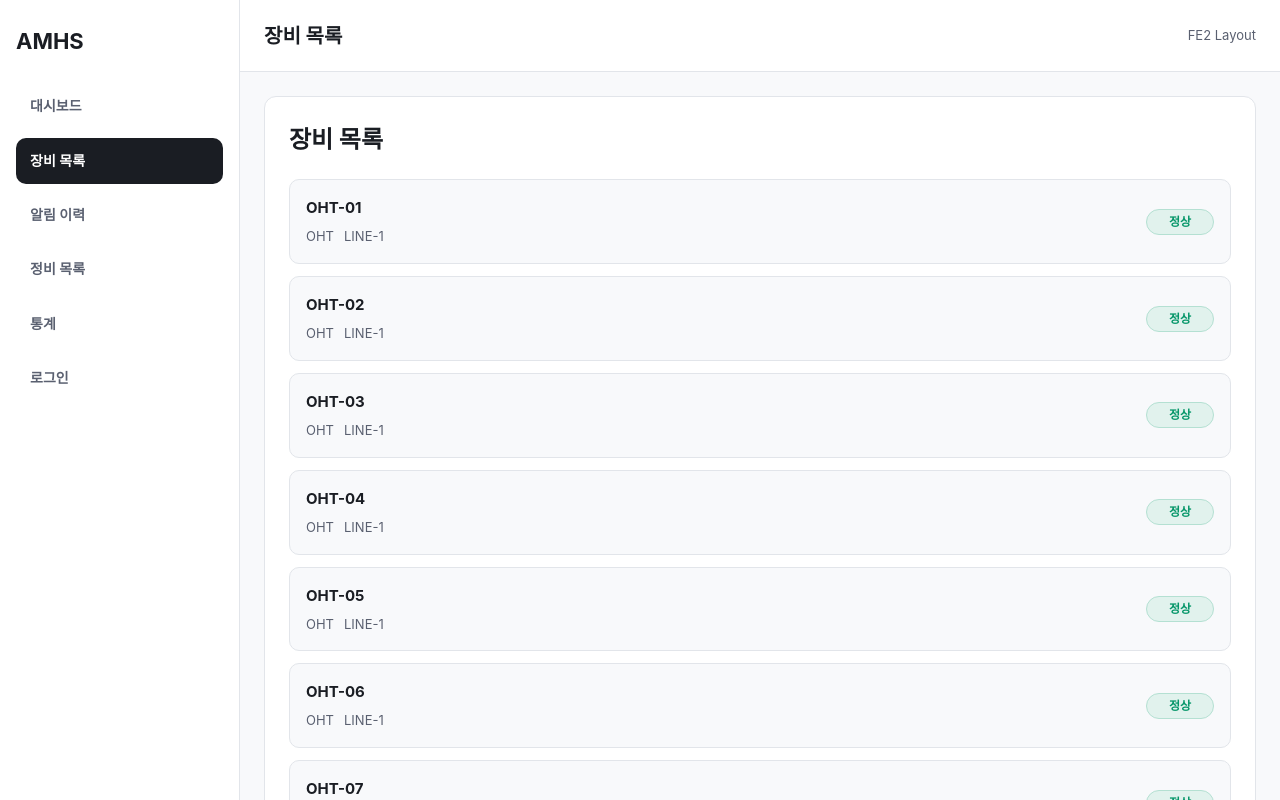
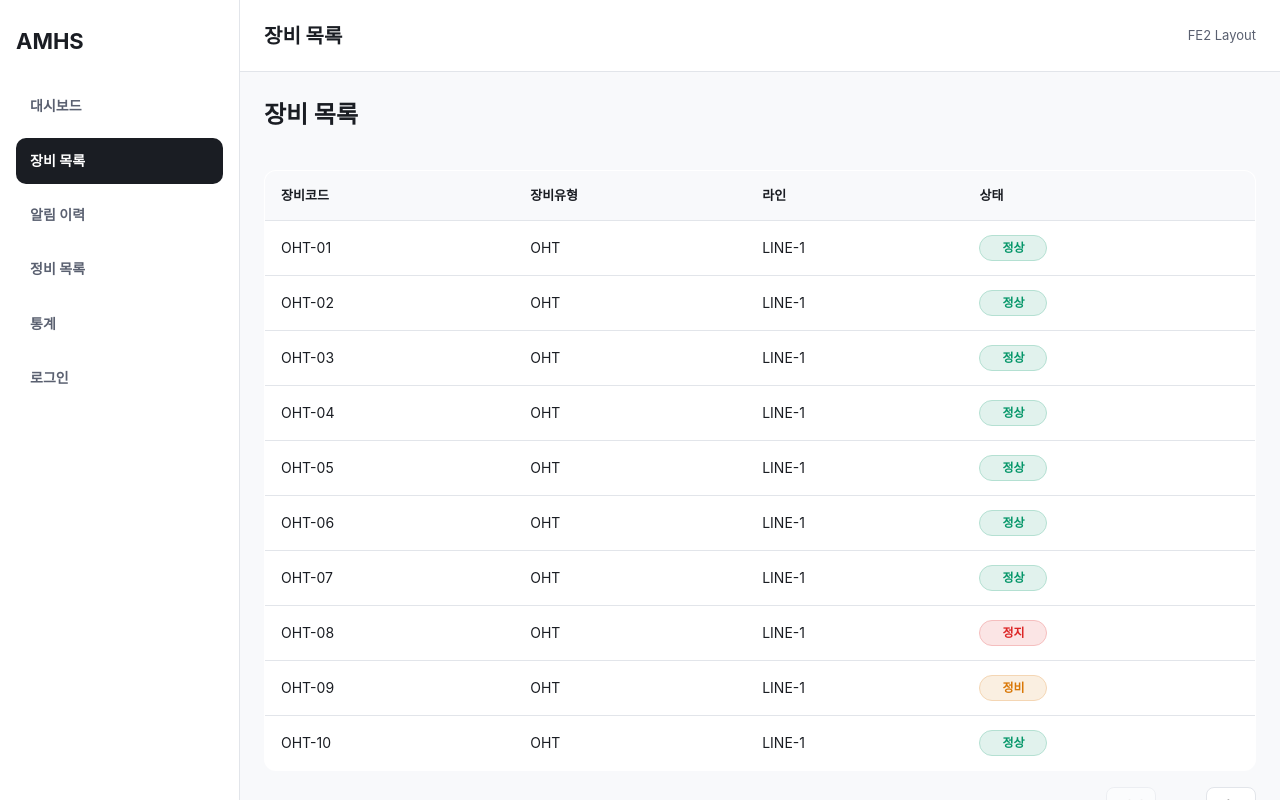
Before and after one commit to SF-KONA/AMHS-frontend, a Vue app: page /equipment in a window 1280 px wide. Shown: the top 800 px of the page. Built offline with nearby package versions, Linux system fonts and the light colour scheme.

Commit message:
feat: 장비 목록에 DataTable 및 StatusBadge 적용

```diff
--- a/src/views/equipment/EquipmentListView.vue
+++ b/src/views/equipment/EquipmentListView.vue
@@ -1,38 +1,45 @@
 <template>
     <AppLayout>
-        <div class="page-card">
+        <div class="page-section">
             <h2 class="page-title">장비 목록</h2>
 
-            <div class="equipment-list">
-                <div
-                    v-for="eq in equipmentList"
-                    :key="eq.eqId"
-                    class="equipment-item"
-                >
-                    <div class="equipment-info">
-                        <div class="equipment-id">{{ eq.eqId }}</div>
-                        <div class="equipment-meta">
-                            <span>{{ eq.eqType }}</span>
-                            <span>{{ eq.lineId }}</span>
-                        </div>
-                    </div>
-
-                    <StatusBadge :status="eq.status" />
-                </div>
-            </div>
+            <DataTable
+                :columns="columns"
+                :data="equipmentRows"
+                :loading="false"
+                @row-click="handleRowClick"
+            >
+                <template #status="{ row }">
+                    <StatusBadge :status="row.status" />
+                </template>
+            </DataTable>
         </div>
     </AppLayout>
 </template>
 
 <script setup>
 import { computed, onMounted } from 'vue'
+import { useRouter } from 'vue-router'
 import AppLayout from '../../layouts/AppLayout.vue'
+import DataTable from '../../components/common/DataTable.vue'
 import StatusBadge from '../../components/common/StatusBadge.vue'
 import { useEquipmentStore } from '../../stores/equipmentStore'
 
+const router = useRouter()
 const store = useEquipmentStore()
 
-const equipmentList = computed(() => store.equipmentList)
+const columns = [
+    { key: 'eqId', label: '장비코드' },
+    { key: 'eqType', label: '장비유형' },
+    { key: 'lineId', label: '라인' },
+    { key: 'status', label: '상태', slot: true },
+]
+
+const equipmentRows = computed(() => store.equipmentList)
+
+function handleRowClick(row) {
+    router.push(`/dashboard/${row.eqId}`)
+}
 
 onMounted(() => {
     if (!store.equipmentList.length) {
@@ -42,6 +49,19 @@ onMounted(() => {
 </script>
 
 <style scoped>
+.page-section {
+    display: flex;
+    flex-direction: column;
+    gap: 16px;
+}
+
+.page-title {
+    margin: 0;
+    font-size: 24px;
+    font-weight: 700;
+    color: var(--color-text);
+}
+
 .page-card {
     background: var(--color-surface);
     border: 1px solid var(--color-border);
```
